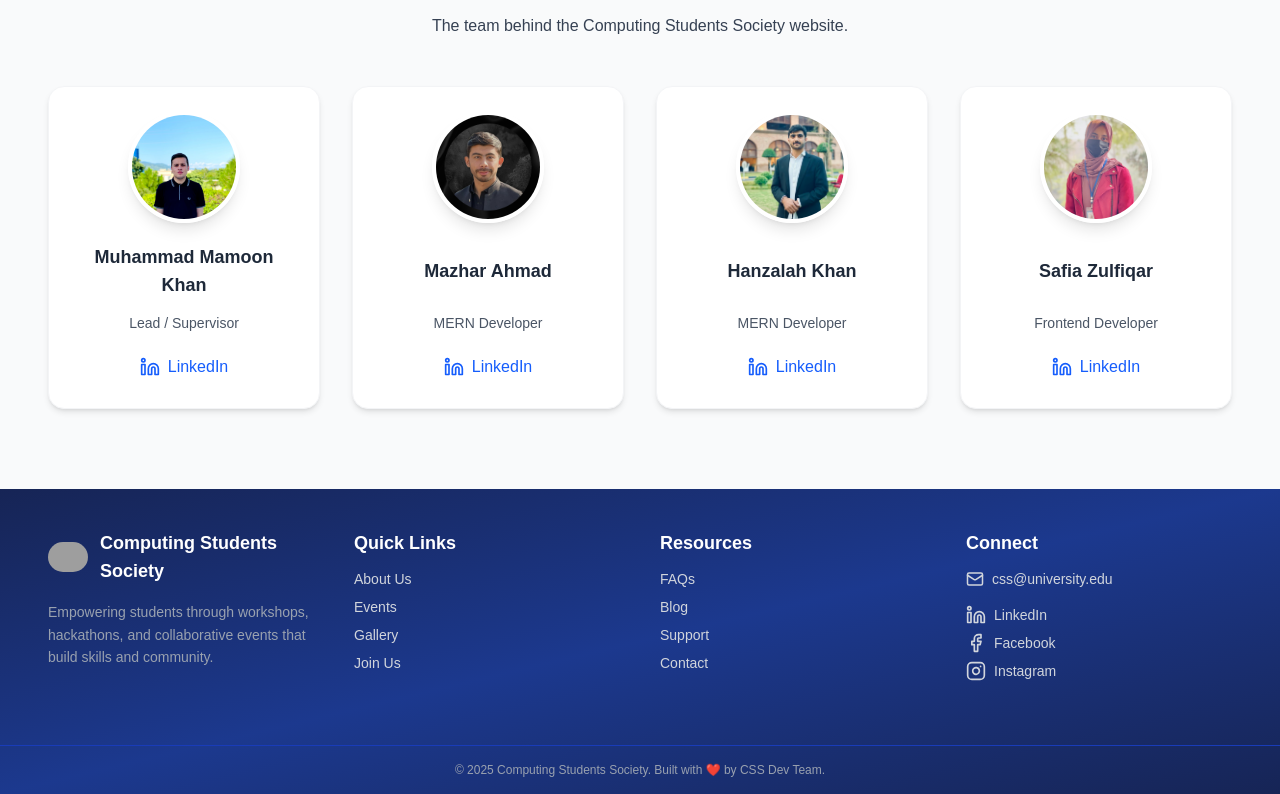
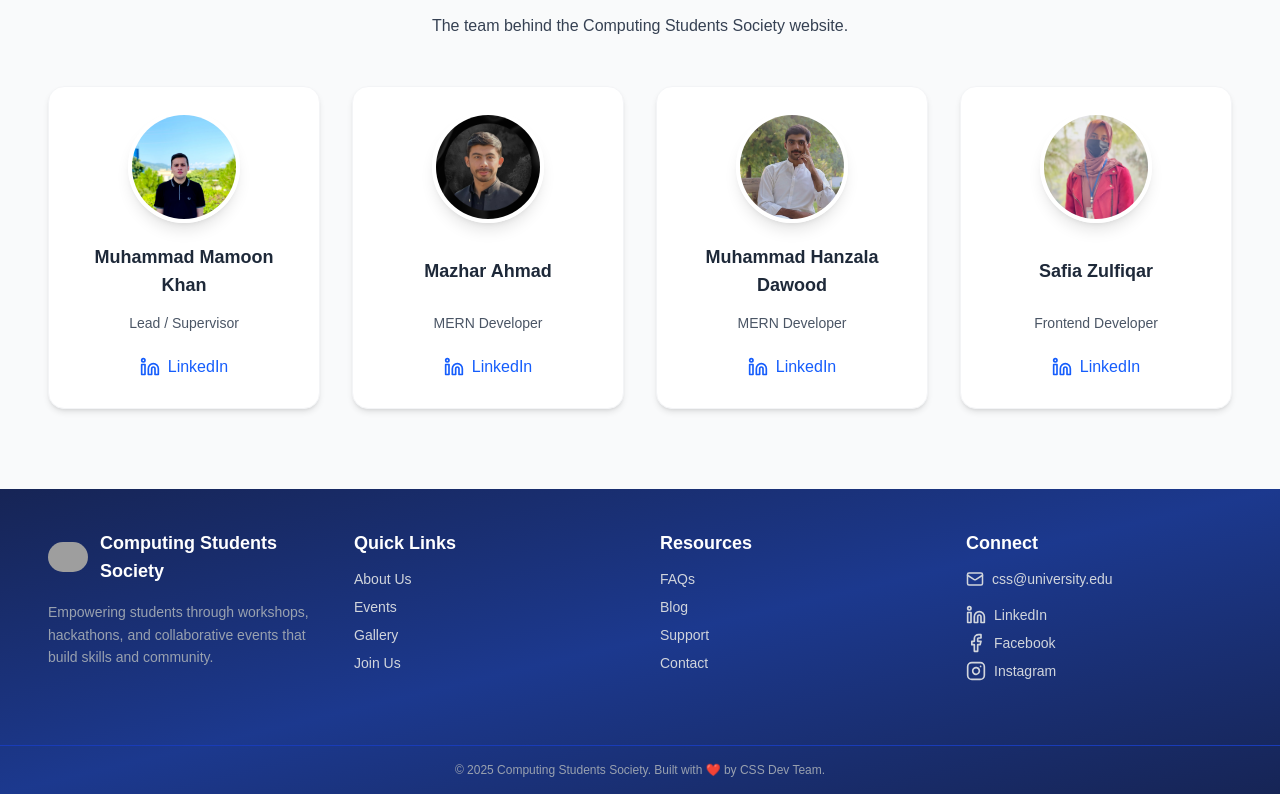
Before and after one commit to mazharktk5/css-website, a Next.js app: page / in a window 1280 px wide. Shown: the part 2921-3715 px from the top of the page. Built offline with nearby package versions, Linux system fonts and the light colour scheme; grey boxes are pictures that could not be loaded.

Commit message:
Update developer name for Muhammad Hanzala Dawood in developers.js

```diff
--- a/src/data/developers.js
+++ b/src/data/developers.js
@@ -12,7 +12,7 @@ const developers = [
         linkedin: "www.linkedin.com/in/mazhar-ahmad78",
     },
     {
-        name: "Hanzalah Khan",
+        name: "Muhammad Hanzala Dawood",
         role: "MERN Developer",
         image: "/images/developers/hanzala.jpg",
         linkedin: "https://www.linkedin.com/in/mhk47/",
```
Also changed, not shown: public/images/developers/hanzala.jpg.
